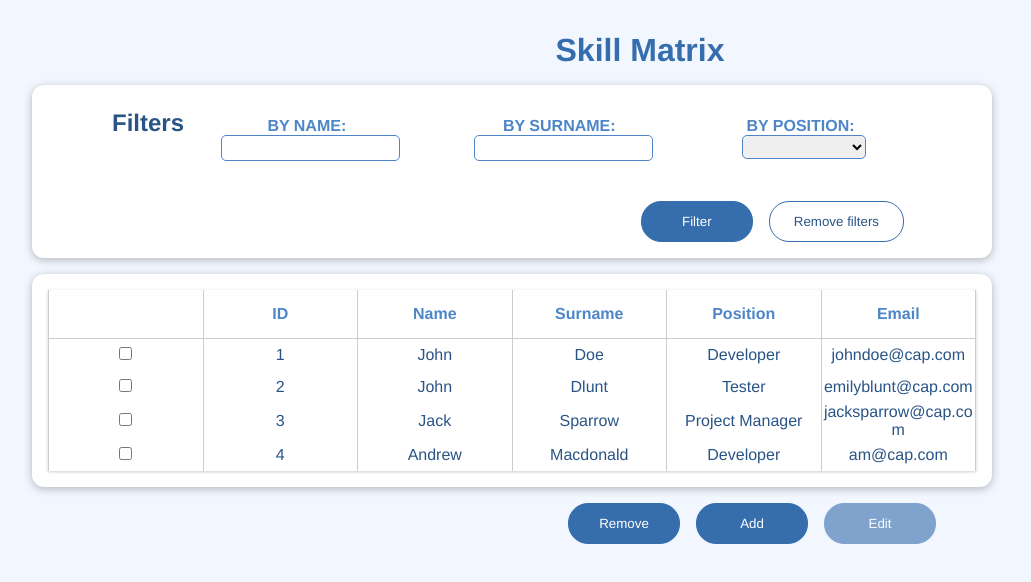
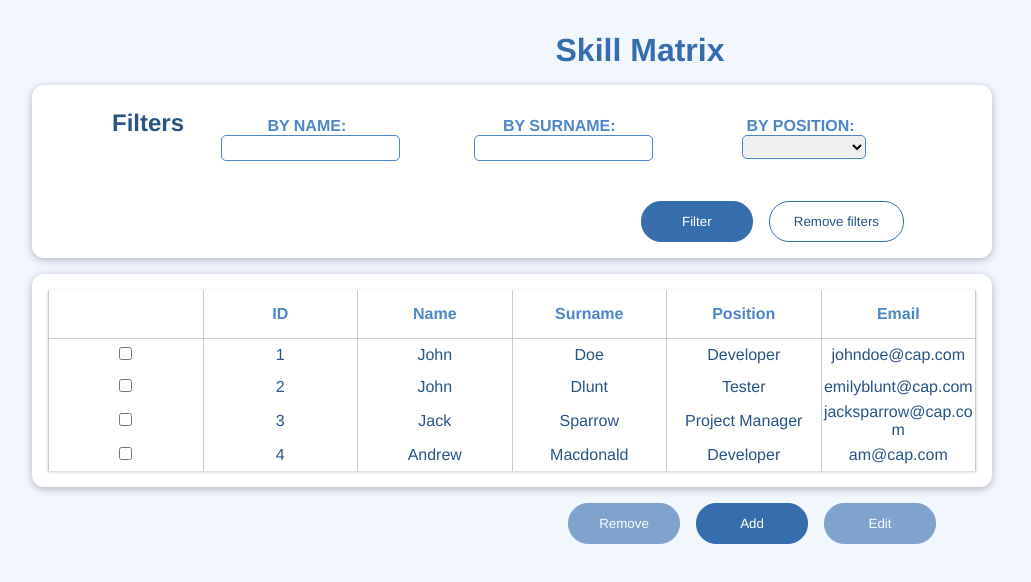
Before and after one commit to JustynaSmoliga/SkillMatrix, a Vue app: page / in a window 1280 px wide. Shown: the top 582 px of the page, without its empty margins (0-1031 px from the left). Built offline with nearby package versions, Linux system fonts and the light colour scheme.

Commit message:
refactor

```diff
--- a/src/components/buttonsSection/TheButtonsSection.vue
+++ b/src/components/buttonsSection/TheButtonsSection.vue
@@ -1,15 +1,22 @@
 <template>
     <div class="buttons-section">
-        <BaseButton mode="btn--primary" @click="removeEmployees">Remove</BaseButton>
-        <BaseButton mode="btn--primary" @click="openAddEmployeeForm">Add</BaseButton>
-        <BaseButton mode="btn--primary" @click="openEditEmployeeForm" :isDisabled="props.isDisabled">Edit</BaseButton>
+        <BaseButton mode="btn--primary" @click="removeEmployees"
+            :isDisabled="isFormOpen || props.amountOfSelectedItems === 0">Remove
+        </BaseButton>
+        <BaseButton mode="btn--primary" @click="openAddEmployeeForm"
+            :isDisabled="isFormOpen || props.amountOfSelectedItems !== 0">Add
+        </BaseButton>
+        <BaseButton mode="btn--primary" @click="openEditEmployeeForm"
+            :isDisabled="isFormOpen || props.amountOfSelectedItems !== 1">
+            Edit
+        </BaseButton>
     </div>
 </template>
 
 <script setup>
 import BaseButton from '../UI/BaseButton.vue';
 const emit = defineEmits(['remove-employees', 'open-employee-form']);
-const props=defineProps({isDisabled:Boolean});
+const props = defineProps({ amountOfSelectedItems: Number, isFormOpen: Boolean });
 
 function removeEmployees() {
     emit('remove-employees');
@@ -20,11 +27,9 @@ function openAddEmployeeForm() {
 }
 
 function openEditEmployeeForm() {
-    if(props.isDisabled===false){
-        emit('open-employee-form', 'Edit');
-    }
-    return;
+    emit('open-employee-form', 'Edit');
 }
+
 
 </script>
 
--- a/src/components/employeeForm/EmployeeForm.vue
+++ b/src/components/employeeForm/EmployeeForm.vue
@@ -33,13 +33,9 @@
                 <p>{{ errors.email }}</p>
             </div>
             <div class="form__skills">
-                <!-- <Field as="skill-select" type="select" name="skillselect" value='' v-for="skill in SkillName" :key="skill" :skill="skill"  @skill-selected="selectSkill" :editedEmployeeSkill="props.editedEmployee?.skills.find(employeeSkill => skill === employeeSkill.name )"/> -->
-                    <!-- <SkillSelect v-for="skill in SkillName" name="skills" :key="skill" :skill="skill" @skill-selected="selectSkill" :editedEmployeeSkill="fields.find(employeeSkill => skill === employeeSkill.name )"></SkillSelect> -->
-                    <SkillSelect v-for="(field, idx) in fields" name="skills" :key="field.key" @skill-selected="selectSkill" v-model:level="field.value.level" :nameOfSkill="field.value.name" :id="idx"></SkillSelect>
-
-
-                    <!-- <SkillSelect v-for="skill in SkillName" name="skills" :key="skill" :skill="skill" @skill-selected="selectSkill" v-model="fields.find(employeeSkill => skill === employeeSkill.name )"></SkillSelect> -->
-                </div>
+                <SkillSelect v-for="(field, idx) in fields" name="skills" :key="field.key" @skill-selected="selectSkill"
+                    v-model:level="field.value.level" :nameOfSkill="field.value.name" :id="idx"></SkillSelect>
+            </div>
         </div>
         <div class="form__buttons">
             <BaseButton :type="submit" mode="btn--primary">{{ props.mode }}</BaseButton>
@@ -51,7 +47,7 @@
 </template>
 
 <script setup>
-import { useForm, useFieldArray} from 'vee-validate';
+import { useForm, useFieldArray } from 'vee-validate';
 import { toTypedSchema } from '@vee-validate/yup';
 import * as yup from 'yup';
 import { ref } from 'vue';
@@ -59,7 +55,7 @@ import { employeeSkills } from '@/stores/employeeStore';
 import BaseButton from '../UI/BaseButton.vue';
 import SkillSelect from './SkillSelect.vue';
 
-const props = defineProps({ mode: String, addEmployee: Function, onSubmitEditEmployee:Function, openForm: Function, closeForm: Function, editedEmployee: Object })
+const props = defineProps({ mode: String, addEmployee: Function, onSubmitEditEmployee: Function, openForm: Function, closeForm: Function, editedEmployee: Object })
 
 const { values, errors, defineField, handleSubmit } = useForm({
     validationSchema: toTypedSchema(yup.object({
@@ -68,39 +64,26 @@ const { values, errors, defineField, handleSubmit } = useForm({
         email: yup.string().email().required(),
     }),),
     initialValues: {
-        name: props.editedEmployee?props.editedEmployee.name:'',
-        surname: props.editedEmployee?props.editedEmployee.surname:'',
-        email: props.editedEmployee?props.editedEmployee.email:'',
-        position:props.editedEmployee?props.editedEmployee.position.toLowerCase():'developer',
-        skills:props.editedEmployee? props.editedEmployee.skills :  employeeSkills,
-    // {name:SkillName.ANGULAR, level:SkillLevel.BEGINNER},
-    // {name:SkillName.VUEJS, level:SkillLevel.BEGINNER},
-    // {name:SkillName.TS, level:SkillLevel.BEGINNER},
-    // {name:SkillName.JS, level:SkillLevel.BEGINNER},
-    // {name:SkillName.REACT, level:SkillLevel.INTERMEDIATE},
-    // {name:SkillName.SITECORE, level:SkillLevel.BEGINNER}],
+        name: props.editedEmployee ? props.editedEmployee.name : '',
+        surname: props.editedEmployee ? props.editedEmployee.surname : '',
+        email: props.editedEmployee ? props.editedEmployee.email : '',
+        position: props.editedEmployee ? props.editedEmployee.position.toLowerCase() : 'developer',
+        skills: props.editedEmployee ? props.editedEmployee.skills : employeeSkills
     }
 });
 const [name, nameAttrs] = defineField('name', state => { return { validateOnModelUpdate: state.errors.length > 0 } });
 const [surname, surnameAttrs] = defineField('surname');
 const [email, emailAttrs] = defineField('email');
 const [position, positionAttrs] = defineField('position');
-const {fields, update}=useFieldArray('skills');
+const { fields, update } = useFieldArray('skills');
 
-const choosenSkills = ref([]);
-// if (props.mode === 'Edit') {
-//     setValues({
-//         name:props.editedEmployee.name,surname: props.editedEmployee.surname, email: props.editedEmployee.email, position: props.editedEmployee.position.toLowerCase()
-//     })
-// }
-// const{push}=useFieldArray('skills');
 
-const onSubmit=handleSubmit(values=>{
-    props.mode === 'Add' ? submitAddEmployeeForm() : submitEditEmployeeForm(values);
+const onSubmit = handleSubmit(values => {
+    props.mode === 'Add' ? submitAddEmployeeForm(values) : submitEditEmployeeForm(values);
 });
 
-function submitAddEmployeeForm() {
-    const newEmployee = { id: Date.now(), name: name.value, surname: surname.value, position: position.value, email: email.value, skills:fields };
+function submitAddEmployeeForm(values) {
+    const newEmployee = { id: Date.now(), name: values.name, surname: values.surname, position: values.position, email: values.email, skills: values.skills };
     props.addEmployee(newEmployee);
     props.closeForm();
 }
@@ -108,17 +91,13 @@ function submitAddEmployeeForm() {
 function submitEditEmployeeForm(values) {
 
     alert('edit form submitted');
-    props.onSubmitEditEmployee(values,props.editedEmployee.id);
+    props.onSubmitEditEmployee(values, props.editedEmployee.id);
     props.closeForm();
 }
 
 function selectSkill(skillName, selectedValue, id) {
     const selectedSkillObject = { name: skillName, level: selectedValue };
     update(id, selectedSkillObject);
-    console.log(fields.value);
-    console.log(fields);
-    choosenSkills.value.push(selectedSkillObject);
-    // setValues({selectedSkills:selectedSkills.push(selectedSkillObject)})
 }
 
 </script>
--- a/src/components/skillMatrix/SkillMatrix.vue
+++ b/src/components/skillMatrix/SkillMatrix.vue
@@ -4,14 +4,16 @@
       <BaseCard>
         <TheFilter @filter-employees="filter" @remove-filters="removeFilters" />
       </BaseCard>
-      <BaseCard >
-        <TheEmployeesTable :employees="filterEmployee(name, surname, position)"
-          :toggleSelectedListItem="toggleSelectedListItem" :areCheckboxesDisabled="areCheckboxesDisabled"/>
+      <BaseCard>
+        <TheEmployeesTable :employees="filterEmployee(nameFilter, surnameFilter, positionFilter)"
+          :toggleSelectedListItem="toggleSelectedListItem" :areCheckboxesDisabled="areCheckboxesDisabled" />
       </BaseCard>
-      <TheButtonsSection @remove-employees="removeEmployees" @open-employee-form="openForm" :isDisabled="isDisabled"/>
+      <TheButtonsSection @remove-employees="removeEmployees" @open-employee-form="openForm"
+        :amountOfSelectedItems="selectedListItemIds.length" :isFormOpen="isFormOpen" />
     </div>
     <BaseCard class="form-container" v-if="isFormOpen">
-      <EmployeeForm :mode="employeeFormMode" :addEmployee="addEmployee" :onSubmitEditEmployee="onSubmitEditEmployee" :openForm="openForm" :closeForm="closeForm" :editedEmployee="editedEmployee"></EmployeeForm>
+      <EmployeeForm :mode="employeeFormMode" :addEmployee="addEmployee" :onSubmitEditEmployee="onSubmitEditEmployee"
+        :openForm="openForm" :closeForm="closeForm" :editedEmployee="editedEmployee"></EmployeeForm>
     </BaseCard>
   </div>
 </template>
@@ -19,7 +21,7 @@
 <script setup>
 import { useEmployeeStore } from '@/stores/employeeStore.js';
 import { storeToRefs } from 'pinia';
-import { ref,computed } from 'vue';
+import { ref, computed } from 'vue';
 import BaseCard from '../UI/BaseCard.vue';
 import TheFilter from '../filter/TheFilter.vue';
 import TheEmployeesTable from '../employeesTable/TheEmployeesTable.vue';
@@ -28,40 +30,39 @@ import EmployeeForm from '../employeeForm/EmployeeForm.vue';
 
 const employees = useEmployeeStore();
 const { filterEmployee } = storeToRefs(employees);
-const name = ref('');
-const surname = ref('');
-const position = ref('');
+const nameFilter = ref('');
+const surnameFilter = ref('');
+const positionFilter = ref('');
 const selectedListItemIds = ref([]);
-const isFormOpen=ref(false);
-const employeeFormMode=ref('Add');
-let editedEmployee;
+const isFormOpen = ref(false);
+const employeeFormMode = ref('Add');
+
+const editedEmployee = computed(() => {
+  return employees.getEmployee(selectedListItemIds.value[0]);
+})
 
 
-const isDisabled=computed(()=>{
-  const isExactlyOneEmplyeeSelected = selectedListItemIds.value.length===1;
-  return !isExactlyOneEmplyeeSelected;
-})
-
-const areCheckboxesDisabled=computed(()=>{
-  return isFormOpen.value&&employeeFormMode.value==='Edit';
+const areCheckboxesDisabled = computed(() => {
+  return isFormOpen.value;
 })
 
 function filter(filteredName, filteredSurname, filteredPosition) {
-  name.value = filteredName;
-  surname.value = filteredSurname;
-  position.value = filteredPosition;
+  nameFilter.value = filteredName;
+  surnameFilter.value = filteredSurname;
+  positionFilter.value = filteredPosition;
 }
 
 function removeFilters() {
-  name.value = '';
-  surname.value = '';
-  position.value = '';
+  nameFilter.value = '';
+  surnameFilter.value = '';
+  positionFilter.value = '';
 }
 
 function toggleSelectedListItem(isChecked, listItemId) {
-  if (isChecked) {
-    const isIdAlreadySelected = selectedListItemIds.value.includes(listItemId);
-    if (!isIdAlreadySelected) selectedListItemIds.value.push(listItemId);
+  const isIdAlreadySelected = selectedListItemIds.value.includes(listItemId);
+  if (!isIdAlreadySelected) {
+    // if (isChecked && !isIdAlreadySelected) {
+    selectedListItemIds.value.push(listItemId);
 
   } else {
     selectedListItemIds.value = selectedListItemIds.value.filter((id) => listItemId !== id);
@@ -70,34 +71,25 @@ function toggleSelectedListItem(isChecked, listItemId) {
 
 function removeEmployees() {
   employees.deleteEmployees(selectedListItemIds.value);
+  selectedListItemIds.value = [];
 }
 
-function addEmployee(employee){
+function addEmployee(employee) {
   employees.addEmployee(employee);
 }
 
-function onSubmitEditEmployee(editedEmployeeValues, editedEmployeeId){
+function onSubmitEditEmployee(editedEmployeeValues, editedEmployeeId) {
   employees.editEmployee(editedEmployeeValues, editedEmployeeId);
 }
 
-function openForm(mode){
+function openForm(mode) {
 
   closeForm();
-  employeeFormMode.value=mode;
-
-  if(mode==='Edit'){
-    editedEmployee=employees.getEmployee(selectedListItemIds.value[0]);
-
-  }
-
-  if(mode==='Edit'&&isDisabled.value){
-    closeForm();
-    return;
-  }
-  isFormOpen.value=true;
+  employeeFormMode.value = mode;
+  isFormOpen.value = true;
 }
-function closeForm(){
-  isFormOpen.value=false;
+function closeForm() {
+  isFormOpen.value = false;
 }
 
 </script>
```
Also changed, not shown: src/components/employeeForm/SkillSelect.vue (+0 -10 lines).
